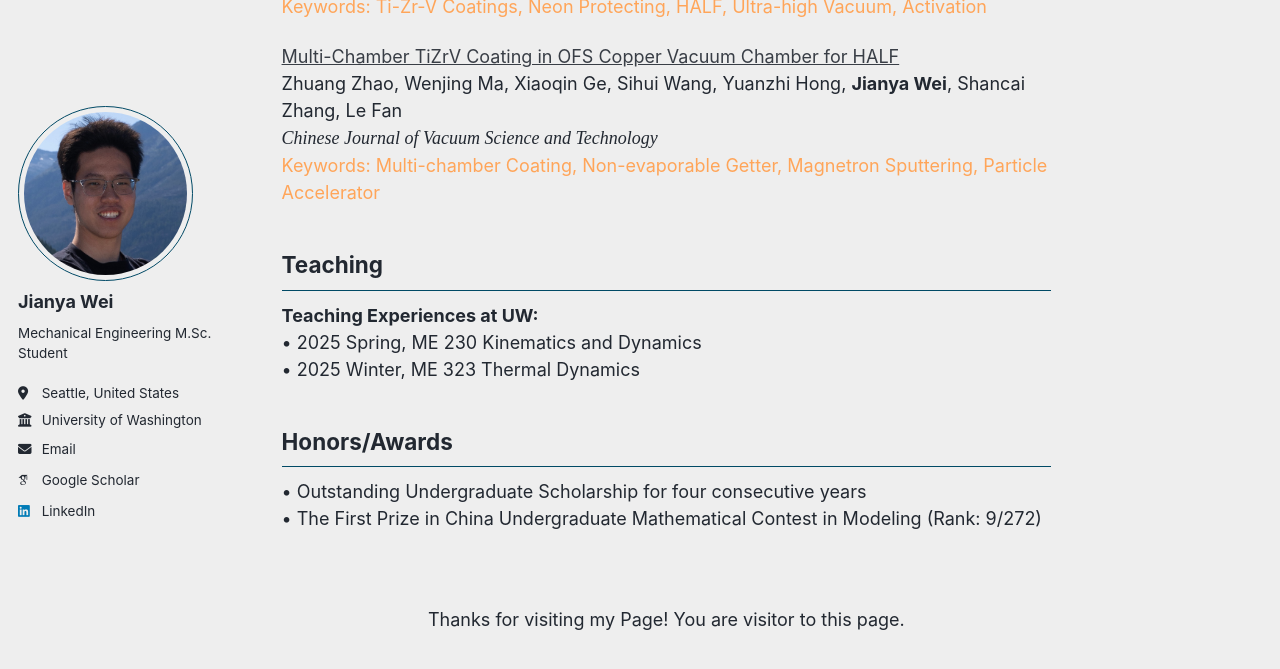
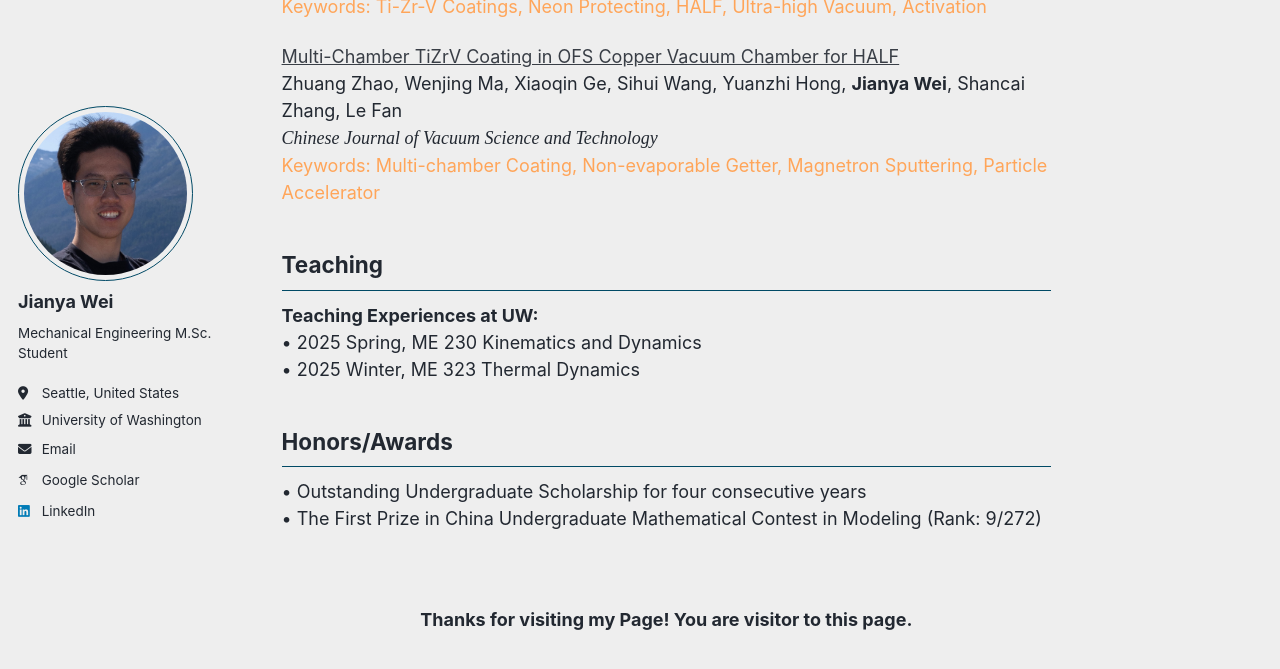
Before and after one commit to jywei02/jywei02.github.io, a Jekyll site: the page built from _pages/about.md, in a window 1280 px wide and 900 px high, scrolled down 1072 px. Shown: the top 669 px of the window. Built offline with Jekyll 4.4.1, drawn with Linux system fonts in a browser that asks for light colours; some web fonts are replaced; comment, search, counter and statistics services are not loaded.

Commit message:
Update about.md

```diff
--- a/_pages/about.md
+++ b/_pages/about.md
@@ -71,7 +71,7 @@ Honors/Awards
 
 <br>
 
-<p align="center">
+<p align="center" style="font-weight:700;">
   Thanks for visiting my Page! You are visitor
   <span id="busuanzi_value_site_pv"></span>
   to this page.
```
